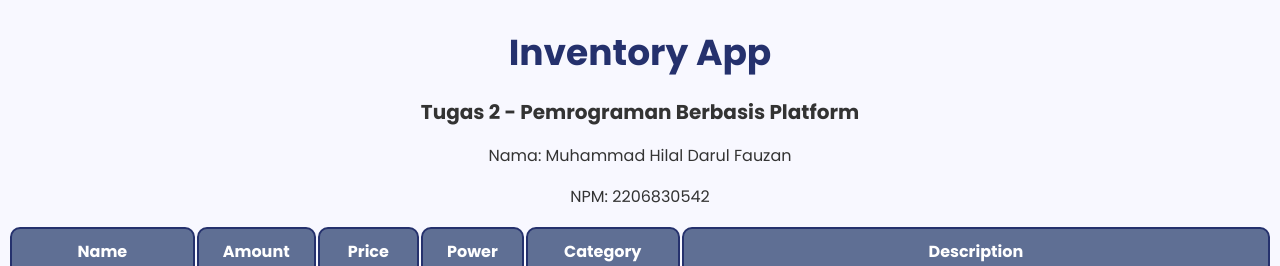
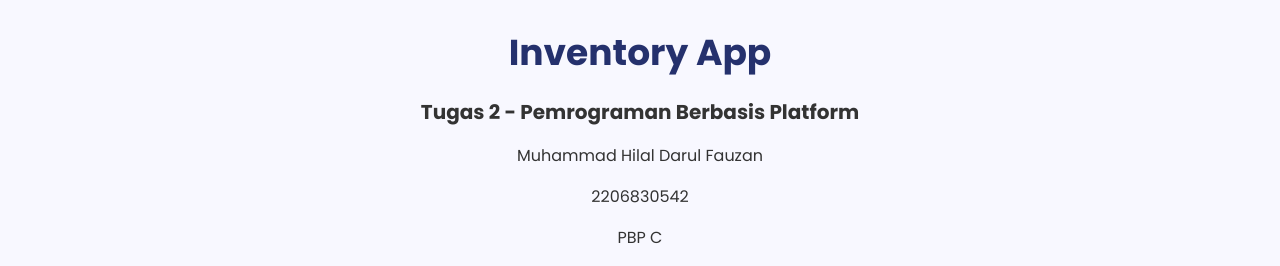
Before and after one commit to hilaldfzn/inventory-app, a Django app: page /main/ in a window 1280 px wide. Shown: the top 266 px of the page. Run offline with Django 4.2, Linux system fonts and the light colour scheme; lists and menus that the app fills with data are empty.

Commit message:
modified: views.py README.md

```diff
--- a/main/templates/main.html
+++ b/main/templates/main.html
@@ -73,8 +73,9 @@
     <h2>Tugas 2 - Pemrograman Berbasis Platform</h3>
 
     <div class="profil">
-      <p>Nama: Muhammad Hilal Darul Fauzan</p>
-      <p>NPM: 2206830542</p>
+      <p>{{ creator }}</p>
+      <p>{{ id }}</p>
+      <p>{{ class }}</p>
     </div>
 
     <div class="container-tabel">
--- a/main/views.py
+++ b/main/views.py
@@ -2,6 +2,9 @@ from django.shortcuts import render
 
 def show_inventory(request):
     context = {
+        'creator' : 'Muhammad Hilal Darul Fauzan',
+        'id' : 2206830542,
+        'class' : 'PBP C',
         'list_items': [
             {
                 'name': 'Katana',
```
Also changed, not shown: README.md.
